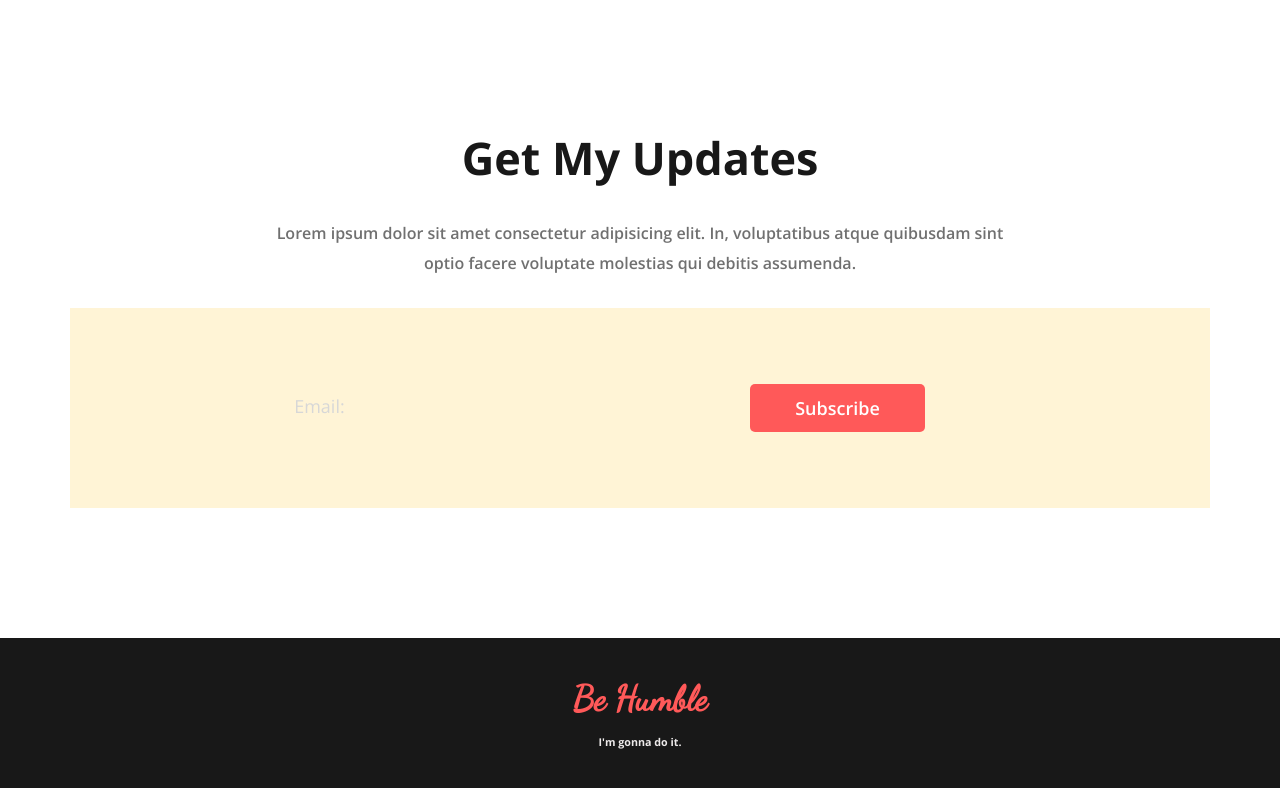
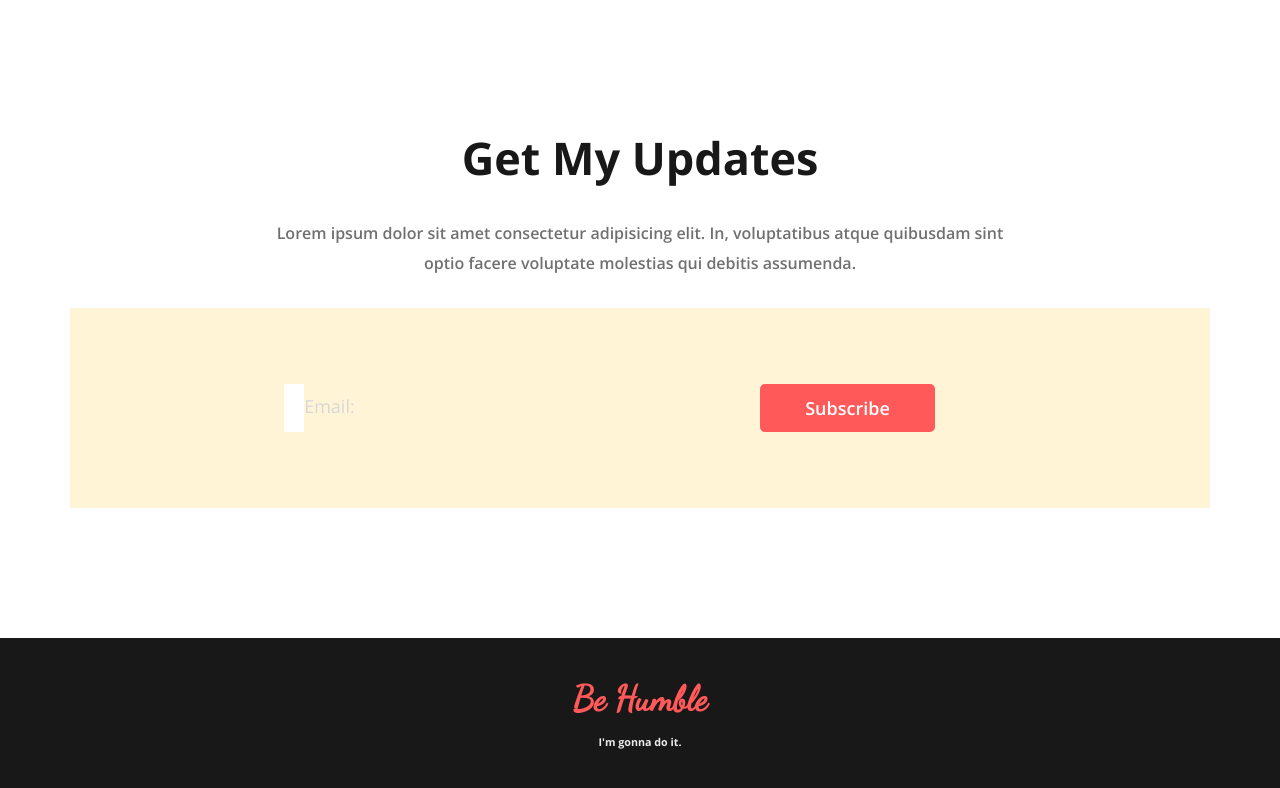
Before and after one commit to nahin88/nahin-donate-today, a plain HTML site: page index.html in a window 1280 px wide. Shown: the part 3095-3883 px from the top of the page. Drawn offline with nearby package versions, Linux system fonts and the light colour scheme.

Commit message:
update-container's email problem

```diff
--- a/style.css
+++ b/style.css
@@ -249,9 +249,10 @@ input::placeholder{
     font-weight: 600;
     margin-right: 61px;
 }
-.update-container input{
-    background-color: white !important;
+.update-container input[type=email]{
+    background: white !important;
      padding-left: 20px;
+    display: flex;
 }
 
 .update-container input::placeholder{
```
